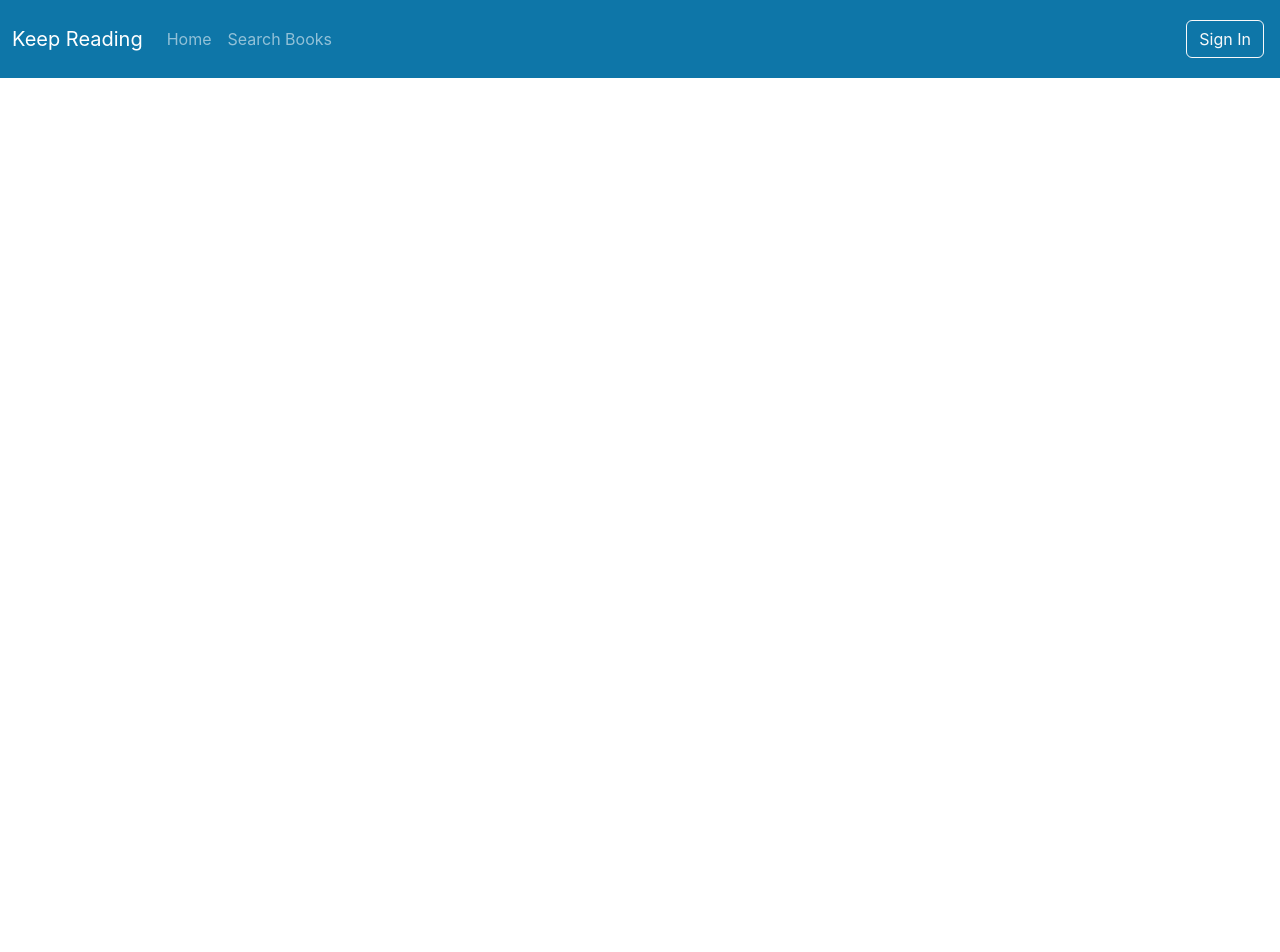
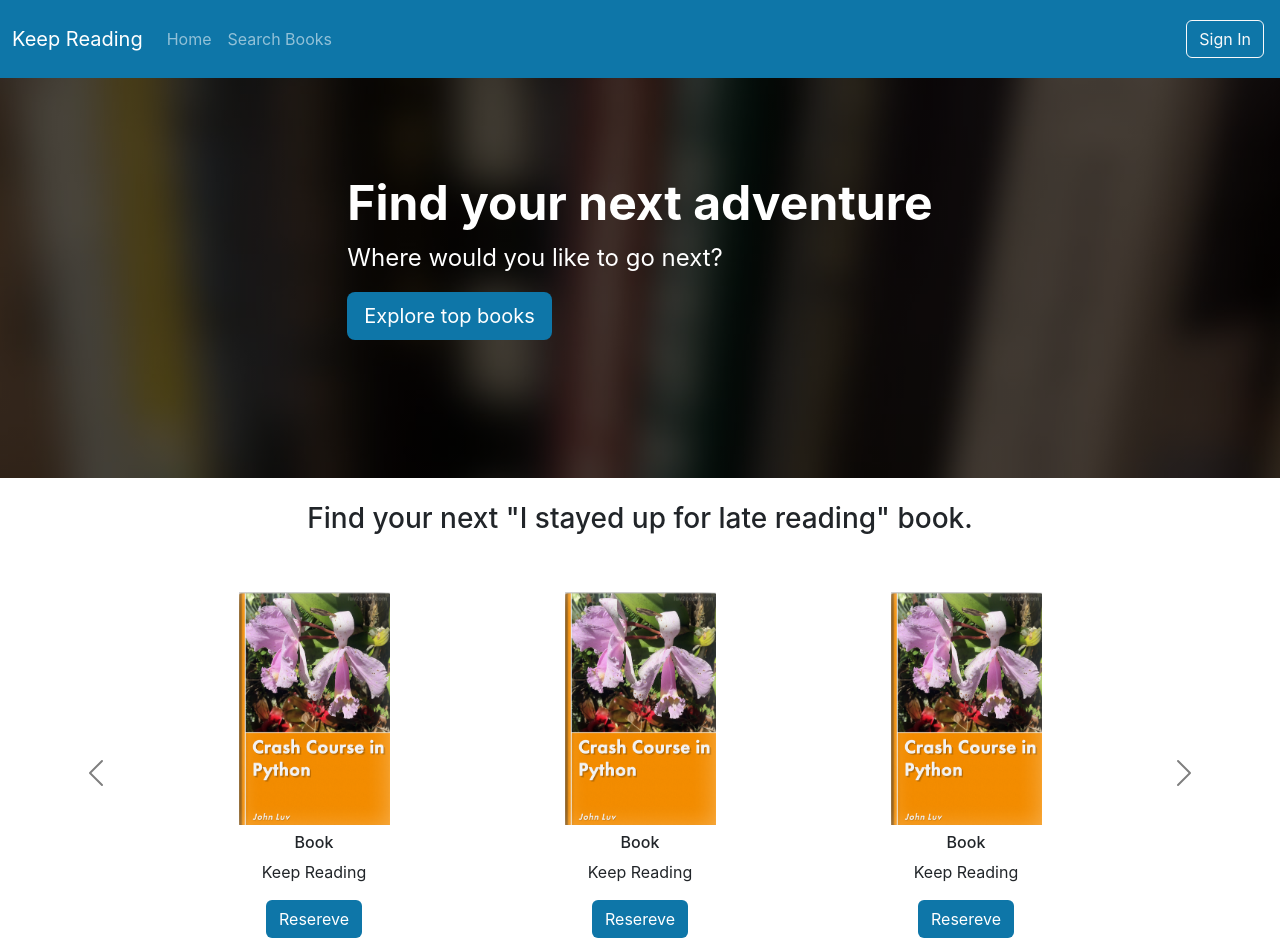
Before and after one commit to hiren2599/library-app, a React (Create React App) app in the folder 03-frontend/react-library/: page / in a window 1280 px wide. Shown: the top 952 px of the page. Before the commit the page ends 800 px from the top, so only its background shows below. Built offline with nearby package versions, Linux system fonts and the light colour scheme; the HTML template or start-up script is replaced by a standard one.

Commit message:
Added Carousel and Explore Top Books Component on Home Page

```diff
--- a/03-frontend/react-library/src/App.tsx
+++ b/03-frontend/react-library/src/App.tsx
@@ -1,9 +1,17 @@
 import React from "react";
 import "./App.css";
 import { Navbar } from "./Layouts/NavbarAndFooter/Navbar";
+import { ExploreTopBooks } from "./Layouts/HomePage/ExploreTopBooks";
+import { Carousel } from "./Layouts/HomePage/Carousel";
 
 function App() {
-	return <Navbar />;
+	return (
+		<div>
+			<Navbar />
+			<ExploreTopBooks />
+			<Carousel />
+		</div>
+	);
 }
 
 export default App;
--- /dev/null
+++ b/03-frontend/react-library/src/Layouts/HomePage/Carousel.tsx
@@ -0,0 +1,88 @@
+import { ReturnBook } from "./ReturnBook";
+
+export const Carousel = () => {
+	return (
+		<div className="containser md-5" style={{ height: 550 }}>
+			<div className="homepage-carousel-title">
+				<h3>Find your next "I stayed up for late reading" book.</h3>
+			</div>
+			<div
+				id="carouselExampleControls"
+				className="carousel carousel-dark slide mt-5 d-none d-lg-block"
+				data-bs-interval="false"
+			>
+				{/* Destop */}
+				<div className="carousel-inner">
+					<div className="carousel-item active">
+						<div className="row d-flex justify-content-center align-items-center">
+							<ReturnBook />
+							<ReturnBook />
+							<ReturnBook />
+						</div>
+					</div>
+					<div className="carousel-item">
+						<div className="row d-flex justify-content-center align-items-center">
+							<ReturnBook />
+							<ReturnBook />
+							<ReturnBook />
+						</div>
+					</div>
+					<div className="carousel-item">
+						<div className="row d-flex justify-content-center align-items-center">
+							<ReturnBook />
+							<ReturnBook />
+							<ReturnBook />
+						</div>
+					</div>
+					<button
+						className="carousel-control-prev"
+						type="button"
+						data-bs-target="#carouselExampleControls"
+						data-bs-slide="prev"
+					>
+						<span
+							className="carousel-control-prev-icon"
+							aria-hidden="true"
+						></span>
+						<span className="visually-hidden">Previous</span>
+					</button>
+					<button
+						className="carousel-control-next"
+						type="button"
+						data-bs-target="#carouselExampleControls"
+						data-bs-slide="next"
+					>
+						<span
+							className="carousel-control-next-icon"
+							aria-hidden="true"
+						></span>
+						<span className="visually-hidden">Next</span>
+					</button>
+				</div>
+			</div>
+			{/* Mobile */}
+			<div className="d-lg-none mt-3">
+				<div className="row d-flex justify-content-center align-items-center">
+					<div className="text-center">
+						<img
+							src={require("./../../Images/BooksImages/book-luv2code-1000.png")}
+							width="151"
+							height="233"
+							alt="Book"
+						/>
+						<h6 className="mt-2">Book</h6>
+						<p>Keep Reading</p>
+						<a className="btn main-color text-white" href="#">
+							Resereve
+						</a>
+					</div>
+				</div>
+			</div>
+			<div className="homepage-carousel-title mt-3">
+				<a className="btn btn-outline-secondary btn-lg" href="#">
+					View More
+				</a>
+			</div>
+		</div>
+	);
+};
--- /dev/null
+++ b/03-frontend/react-library/src/Layouts/HomePage/ExploreTopBooks.tsx
@@ -0,0 +1,19 @@
+export const ExploreTopBooks = () => {
+	return (
+		<div className="p-5 mb-4 bg-dark header">
+			<div className="container-fluid py-5 text-white d-flex justify-content-center align-items-center">
+				<div>
+					<h1 className="display-5 fw-bold">Find your next adventure</h1>
+					<p className="col-md-8 fs-4">Where would you like to go next?</p>
+					<a
+						type="button"
+						className="btn main-color btn-lg text-white"
+						href="#"
+					>
+						Explore top books
+					</a>
+				</div>
+			</div>
+		</div>
+	);
+};
--- /dev/null
+++ b/03-frontend/react-library/src/Layouts/HomePage/ReturnBook.tsx
@@ -0,0 +1,19 @@
+export const ReturnBook = () => {
+	return (
+		<div className="col-xs-6 col-sm-6 col-md-4 col-lg-3 mb-3">
+			<div className="text-center">
+				<img
+					src={require("./../../Images/BooksImages/book-luv2code-1000.png")}
+					width="151"
+					height="233"
+					alt="Book"
+				/>
+				<h6 className="mt-2">Book</h6>
+				<p>Keep Reading</p>
+				<a className="btn main-color text-white" href="#">
+					Resereve
+				</a>
+			</div>
+		</div>
+	);
+};
```
